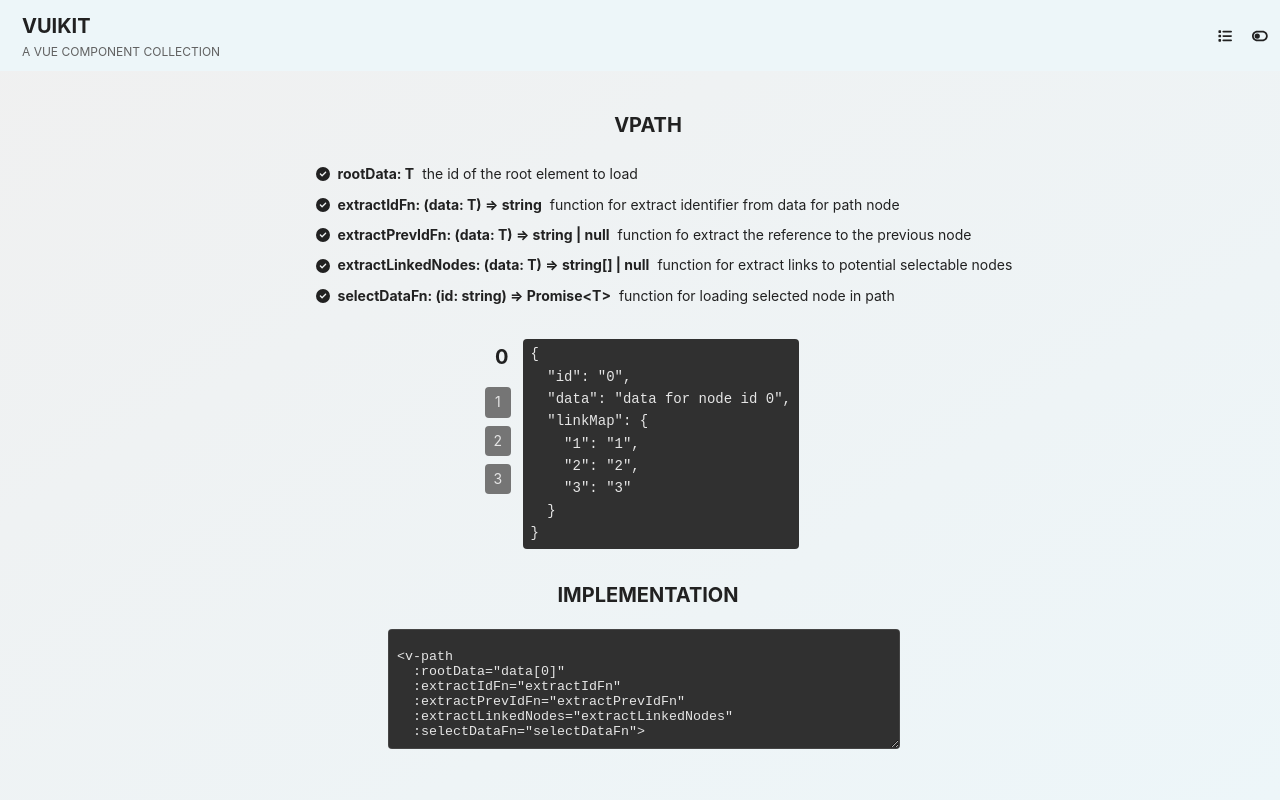
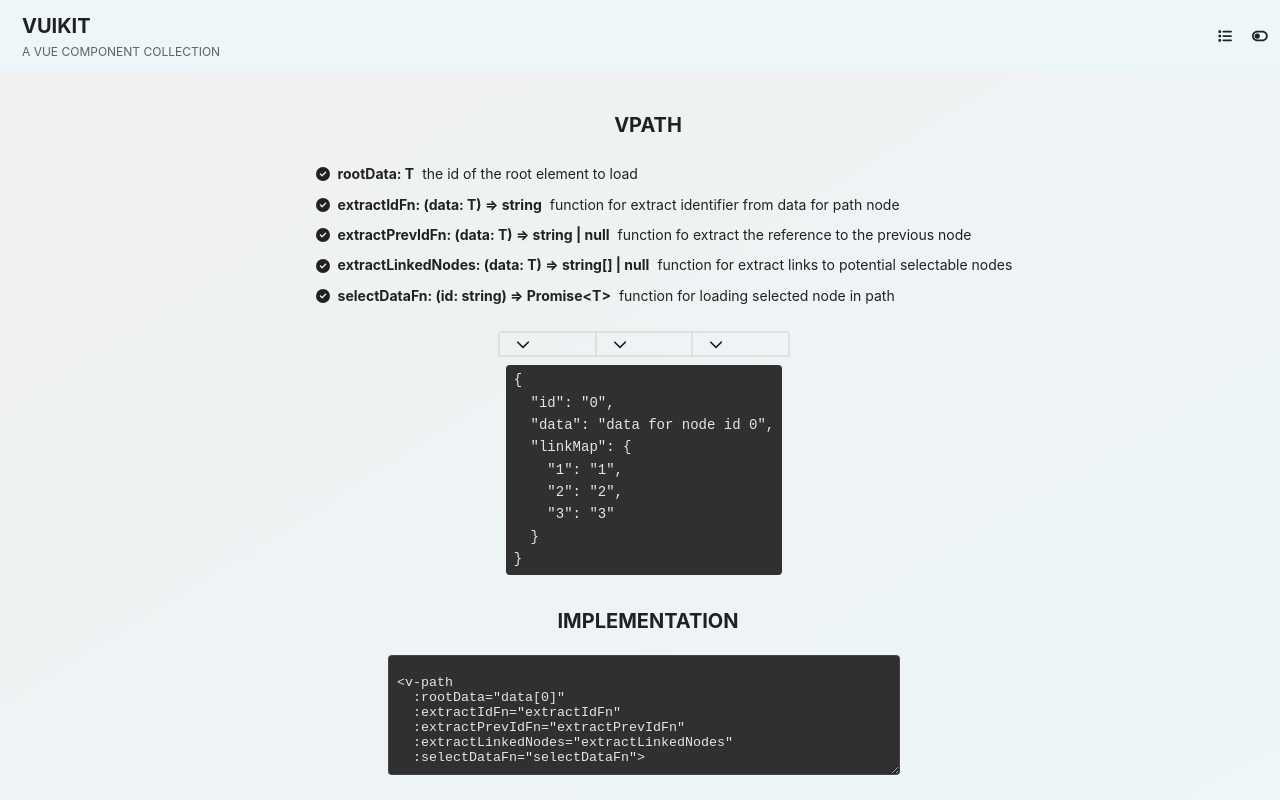
Before and after one commit to athnxyz/athnuikit, a Vue app: page /vpath in a window 1280 px wide. Built offline with nearby package versions, Linux system fonts and the light colour scheme.

Commit message:
update viesws

```diff
--- a/src/App.vue
+++ b/src/App.vue
@@ -10,6 +10,7 @@
   { path: '/vcontainer', label: 'vcontainer' },
   { path: '/vdropdown', label: 'vdropdown' },
   { path: '/vmasterview', label: 'vmasterview' },
+  { path: '/vlist', label: 'vlist' },
   { path: '/vnav', label: 'vnav' },
   { path: '/vpath', label: 'vpath' },
   { path: '/vsidebar', label: 'vsidebar' },
--- a/src/components/v-path/v-path.scss
+++ b/src/components/v-path/v-path.scss
@@ -2,24 +2,48 @@
 
 
 .v-path {
-  @extend .flex-horizontal;
+  @extend .flex-vertical;
+  flex-grow: 1;
 
   .v-path-nodes {
-    @extend .flex-horizontal;
+    @extend .flex-vertical;
     overflow-x: auto;
+    border-top: 2px solid var(--v-border);
+    border-radius: 0.25rem 0.25rem 0 0;
 
     .v-node {
-      @extend .flex-vertical;
+      @extend .flex-horizontal;
 
-      width: max-content;
       justify-content: flex-start;
-      border-left: 2px solid (--v-border);
       overflow-y: auto;
+      border-bottom: 2px solid var(--v-border);
+      border-right: 2px solid var(--v-border);
+
+      .v-node-button {
+        @extend .flex-horizontal;
+        position: relative;
+
+        justify-content: flex-start;
+        align-items: center;
+        border-left: 2px solid var(--v-border);
+        background-color: inherit;
+        flex-grow: 1;
+        padding: 0.25rem 1rem;
+
+        &:hover {
+          background-color: var(--v-hover);
+          cursor: pointer;
+        }
+
+        &:active {
+          background-color: var(--v-active);
+        }
+      }
     }
   }
 
   .v-path-node-data {
-    @extend .flex-vertical;
+    @extend .flex-horizontal;
 
     justify-content: center;
     align-items: flex-start;
--- a/src/components/v-path/v-path.vue
+++ b/src/components/v-path/v-path.vue
@@ -6,11 +6,7 @@
 const props = defineProps<PathProps<T>>();
 
 const { path, currNode, selectNode } = usePathDataLoader(
-  props.rootData,
-  props.extractIdFn,
-  props.extractPrevIdFn,
-  props.extractLinkedNodes,
-  props.selectDataFn
+  props.rootData, props.extractIdFn, props.extractPrevIdFn, props.extractLinkedNodes, props.selectDataFn
 );
 </script>
 
@@ -21,20 +17,19 @@
     <div class="v-path-nodes">
 
       <v-fade type="group">
-        <div v-for="node in path"
-          :key="node.id"
+        <div v-for="node in path" :key="node.id"
           v-cloak
           class="v-node">
 
-          <v-title :title="node.id"></v-title>
+          <template v-if="node.linkedNodes && node.linkedNodes.length > 0">
 
-          <template v-if="node.linkedNodes">
-            <v-button v-for="link in node.linkedNodes"
-              :key="link"
+            <v-button v-for="link in node.linkedNodes" :key="link"
               :option="link"
-              :message="link"
-              :action="selectNode">
+              icon="fa-solid fa-chevron-down"
+              :action="selectNode"
+              overrideBtnClass="v-node-button">
             </v-button>
+
           </template>
 
         </div>
@@ -42,8 +37,8 @@
 
     </div>
 
-    <div class="v-path-node-data">
-      <slot v-if="currNode" name="nodeDataView" :data="currNode.data"></slot>
+    <div v-if="currNode" class="v-path-node-data">
+      <slot name="nodeDataView" :data="currNode.data"></slot>
     </div>
 
   </div>
--- a/src/composables/useExponentialBackoff.ts
+++ b/src/composables/useExponentialBackoff.ts
@@ -1,7 +1,7 @@
 import type { Ref } from 'vue';
 import { ref } from 'vue';
 
-import { sleep } from '@uikit/utils/Utils';
+import { sleep } from '@uikit/utils/utils';
 
 
 const DEFAULT_DEPTH = 1;
--- a/src/font-awesome.loader.ts
+++ b/src/font-awesome.loader.ts
@@ -3,6 +3,7 @@
 import {
   faChartBar,
   faCheckCircle,
+  faChevronDown,
   faCircle,
   faClose,
   faList,
@@ -18,6 +19,7 @@
     const iconList = [
       faChartBar,
       faCheckCircle,
+      faChevronDown,
       faCircle,
       faClose,
       faList,
--- a/src/router/index.ts
+++ b/src/router/index.ts
@@ -4,6 +4,7 @@
 import vbuttonview from '@uikit/views/v-button-view.vue';
 import vcomposables from '@uikit/views/v-composables.vue';
 import vcontainerview from '@uikit/views/v-container-view.vue';
+import vlistview from '@uikit/views/v-list-view.vue'
 import vmasterviewv from '@uikit/views/v-master-view.vue'
 import vdropdownview from '@uikit/views/v-dropdown-view.vue';
 import vnavview from '@uikit/views/v-nav-view.vue';
@@ -42,6 +43,11 @@
       component: vdropdownview
     },
     {
+      path: '/vlist',
+      name: 'vlist',
+      component: vlistview
+    },
+    {
       path: '/vmasterview',
       name: 'vmasterview',
       component: vmasterviewv
--- a/src/views/v-button-view.vue
+++ b/src/views/v-button-view.vue
@@ -5,6 +5,7 @@
 const buttonDetailListItems = ref([
   { key: 'v-model:option: T', content: 'the selectable action on the button' },
   { key: 'action: (option: T) => T', content: 'the update function on button click' },
+  { key: 'debounce?: number', content: 'a debounce period for the button click' },
   { key: 'icon?: string', content: 'button icon' },
   { key: 'message?: string', content: 'button message' },
   { key: 'color?: string', content: 'button text color' },
--- a/src/views/v-dropdown-view.vue
+++ b/src/views/v-dropdown-view.vue
@@ -4,6 +4,7 @@
 
 
 const dropdownDetailListItems = ref([
+  { key: 'v-model:selection: string', content: 'the current selection on the dropddown' },
   { key: 'button: DropdownButtonProps', content: 'styling and content for the dropdown toggle' },
   { key: 'options: DropdownOption[]', content: 'a list of label, action, and icon for each selectable element' }
 ]);
@@ -16,6 +17,7 @@
 
 const implementation = ref(`
 <v-dropdown
+  v-model:selection="selected"
   :button="{ message: 'open dropdown' }"
   :options="options">
 </v-dropdown>
--- /dev/null
+++ b/src/views/v-list-view.vue
@@ -0,0 +1,56 @@
+<script setup lang="ts">
+import { ref } from 'vue';
+
+
+const listDetailListItems = ref([
+  { key: 'items: { key: T, content: V }[]', content: 'a list of the key and associated content for the key' },
+  { key: 'extractKeyFn: (key: T) => string', content: 'get a unique identifier from the key' },
+  { key: 'icon?: string', content: 'list item icon' }
+]);
+
+const implementation = ref(`
+<v-list
+  :items="testListItems"
+  :extractKeyFn="(key: string) => key">
+
+  <template #key="{ key }">
+    {{ key }}
+  </template>
+
+  <template #content="{ content }">
+    {{  content  }}
+  </template>
+
+</v-list>
+`);
+</script>
+
+<template>
+
+  <v-container orientation="vertical">
+
+    <v-container orientation="vertical" border>
+      <v-title title="vlist"></v-title>
+      <v-list
+        :items="listDetailListItems"
+        :extractKeyFn="(key: string) => key">
+
+        <template #key="{ key }">
+          {{ key }}
+        </template>
+
+        <template #content="{ content }">
+          {{  content  }}
+        </template>
+
+      </v-list>
+      <v-input v-model:value="implementation" disabled></v-input>
+    </v-container>
+
+  </v-container>
+
+</template>
+
+<style lang="scss">
+@import '@uikit/views/view.scss';
+</style>
--- a/src/views/v-nav-view.vue
+++ b/src/views/v-nav-view.vue
@@ -21,7 +21,6 @@
 </script>
 
 <template>
-  <v-container orientation="vertical">
 
   <v-container orientation="vertical" border>
 
@@ -42,7 +41,6 @@
 
   </v-container>
 
-  </v-container>
 </template>
 
 <style lang="scss">
--- a/src/views/v-title-view.vue
+++ b/src/views/v-title-view.vue
@@ -5,6 +5,7 @@
 const titleDetailListItems = ref([
   { key: 'title: string', content: 'the title text' },
   { key: 'subTitle?: string', content: 'optional sub title text' },
+  { key: 'border?: boolean', content: 'an optional border for the title' },
 ]);
 
 const implementation = ref(`<v-title title="this is a title" subTitle="this is a sub title"></v-title>`);
@@ -34,6 +35,12 @@
 
       <v-title title="this is a title" subTitle="this is a sub title"></v-title>
 
+      <v-title
+        title="this title has a border"
+        subTitle="this sub title has a border"
+        border>
+      </v-title>
+
     </v-container>
 
     <v-container orientation="vertical" border>
```
Lines whose indentation alone changed are shown as unchanged.
